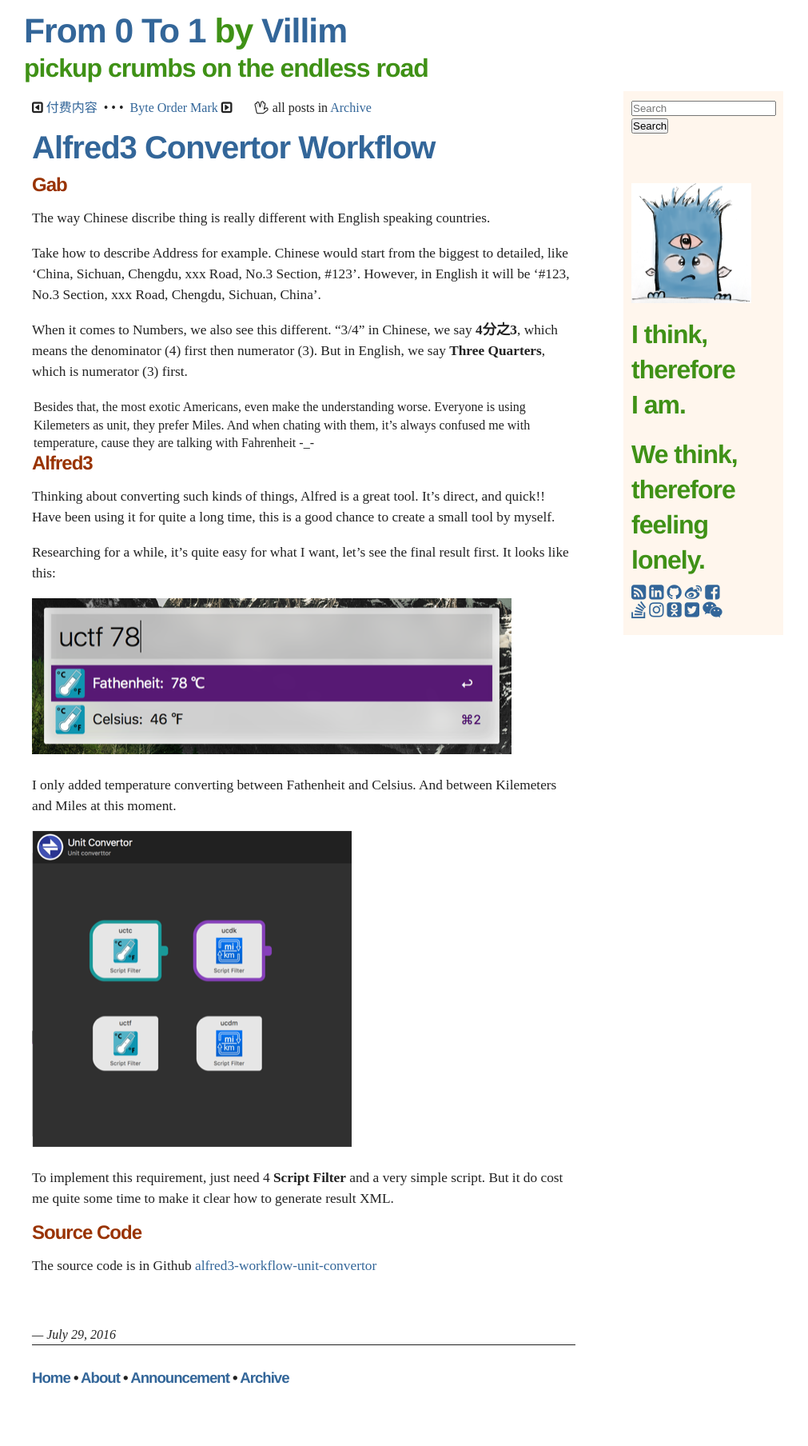
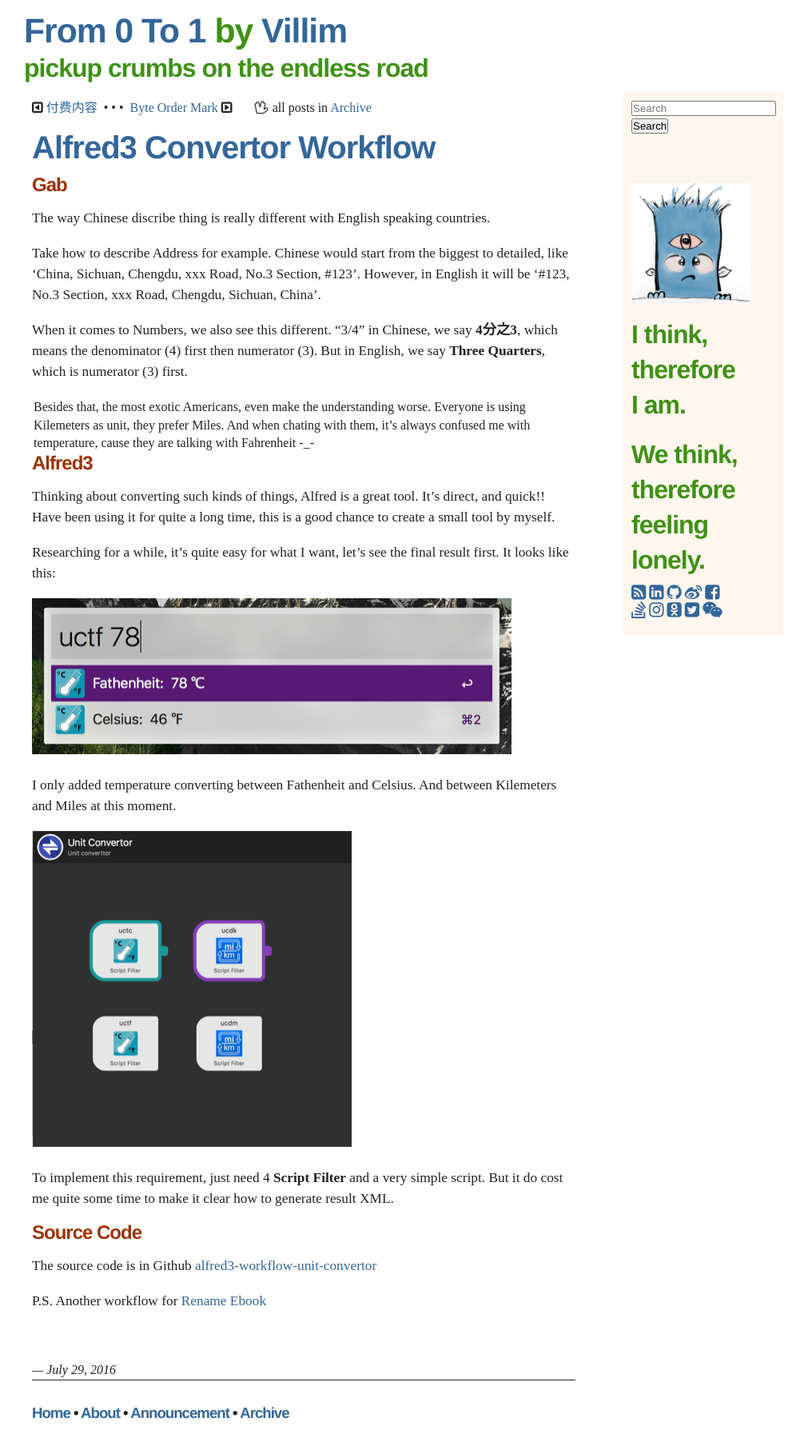
Before and after one commit to villim/villim.github.io, a Jekyll site: the page built from _posts/2016-07-29-alfred3-workflow-unitconvertor.md, in a window 1280 px wide. Shown: the whole page at 80% size, without its empty margins (135-1146 px from the left). Built offline with Jekyll 4.4.1, drawn with Linux system fonts in a browser that asks for light colours; before the commit the page ends 1764 px from its top, so only the background shows below that.

Commit message:
update with new post info

```diff
--- a/_posts/2016-07-29-alfred3-workflow-unitconvertor.md
+++ b/_posts/2016-07-29-alfred3-workflow-unitconvertor.md
@@ -31,3 +31,6 @@
 ## Source Code
 
 The source code is in Github [alfred3-workflow-unit-convertor](https://github.com/villim/alfred3-workflow-unit-convertor)
+
+P.S.
+Another workflow for [Rename Ebook](http://villim.github.io/alfred-workflow-rename-ebook)
```
